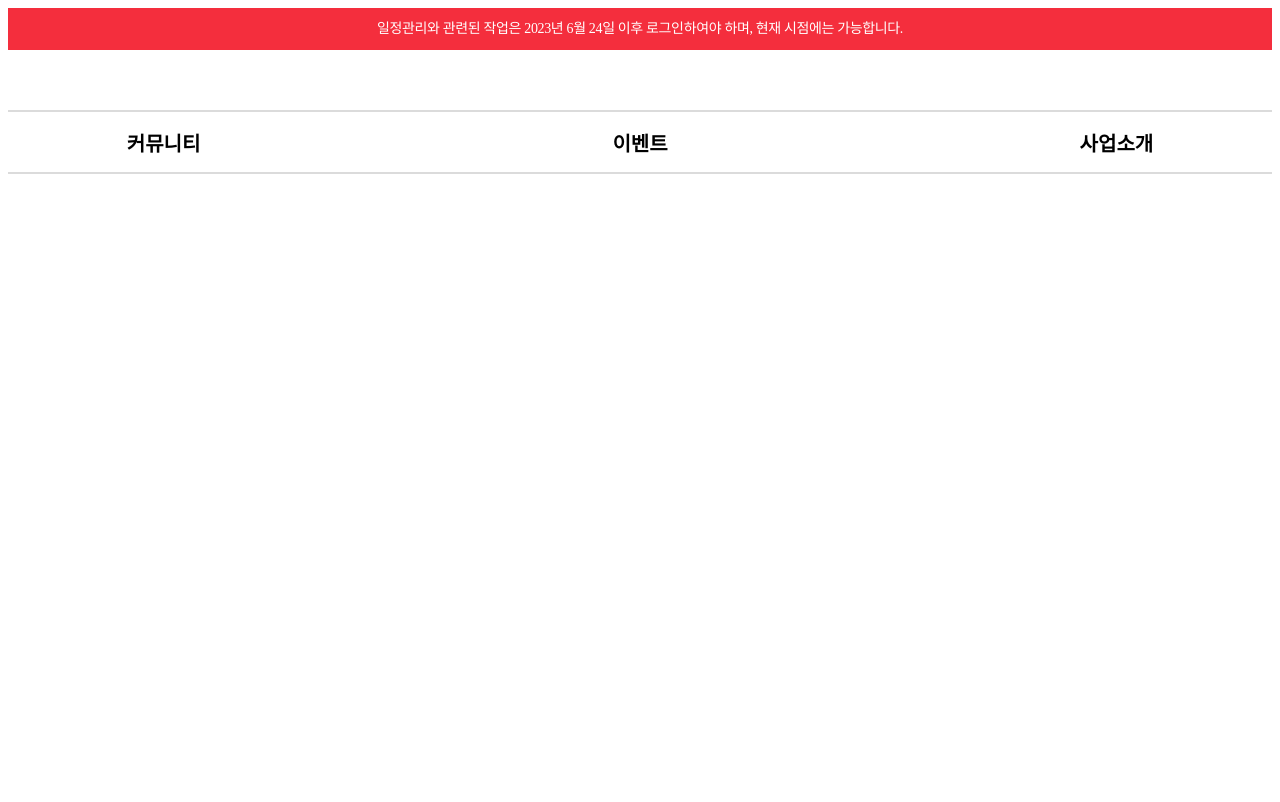
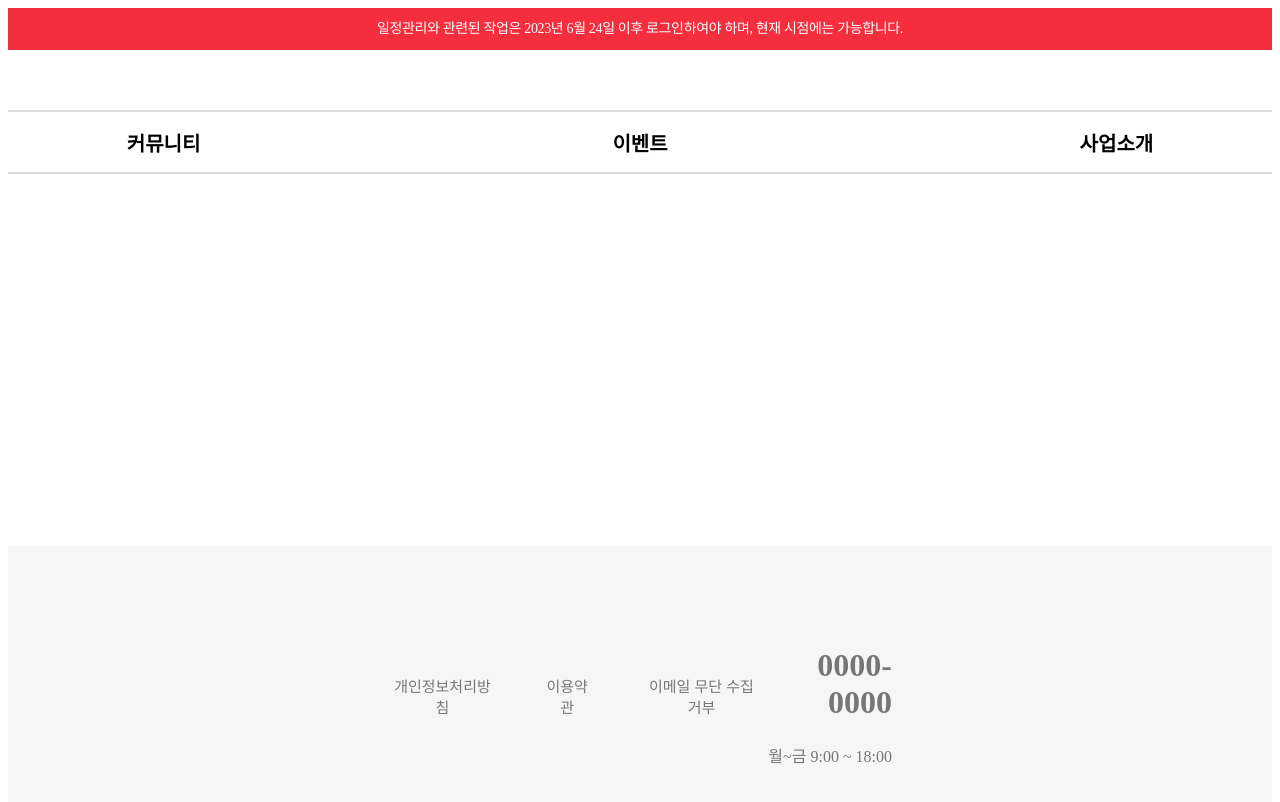
Before and after one commit to Likelion-YeungNam-Univ/12th-gibble-web, a React (Create React App) app in the folder gible/: page / in a window 1280 px wide. Shown: the top 802 px of the page. Built offline with nearby package versions, Linux system fonts and the light colour scheme.

Commit message:
Header, Footer 컴포넌트 작성 완료

```diff
--- a/gible/src/App.js
+++ b/gible/src/App.js
@@ -1,19 +1,38 @@
-import Commentbar from './layouts/header/comment/Commentbar';
-import Loginbar from './layouts/header/login/Loginbar';
-import Navbar from './layouts/header/nav/Navbar';
+import React from 'react';
+import Navigationbar from './layouts/header/Navbar';
 import Footer from './layouts/footer/Footer';
 
+function App() {
+  const appStyle = {
+    display: 'flex',
+    flexDirection: 'column',
+    minHeight: '100vh'
+  };
 
-function App() {
+  const mainContentStyle = {
+    flex: '1'
+  };
+
+
   return (
-    <div ClassName = "Layouts">
-      <Commentbar />
-      <Loginbar />
-      <Navbar />
+    <div style={appStyle}>
+      <div className='Header'>
+        <div>
+          <Navigationbar />
+        </div>
+      </div>
 
-      <Footer />
+      <div style={mainContentStyle}>
+        {/* 메인콘텐즈 넣는 자리 */}
+      </div>
+
+      <div className='Footer'>
+        <Footer />
+      </div>
     </div>
-  )
+  );
+
+
 }
 
 export default App;
--- a/gible/src/layouts/footer/Footer.js
+++ b/gible/src/layouts/footer/Footer.js
@@ -1,19 +1,62 @@
 import React from 'react';
 import styled from 'styled-components';
 
-const Footer = () =>{
-    return(
-        <div className='explain'>
 
-        </div>
-    )
+const Footer = () => {
+    return (
+        <FooterBox>
+            <Explain>
+                <Buttons>
+                    <button>개인정보처리방침</button>
+                    <button>이용약관</button>
+                    <button>이메일 무단 수집거부</button>
+                </Buttons>
+                <Number>
+                    <h1>0000-0000</h1>
+                    <h7>월~금 9:00 ~ 18:00</h7>
+                </Number>
+            </Explain>
+        </FooterBox>
+    );
 }
 
-const explain = styled.div`
 
+const FooterBox = styled.div`
+    background: #F6F6F6;
+    height: 262px;
+`;
+
+const Explain = styled.div`
+    color: #767676;
+    display: flex;
+    justify-content: center;
+    justify-content: space-between;
+    padding: 80px;
+    margin: 0px 300px
 
 `;
 
+const Buttons =styled.div`
+    display: flex;
+    gap : 40px;
+    button {
+
+        background: none;
+        border: none;
+        color: #767676;
+        font-size: 15px;
+        cursor: pointer;
+
+        /*포인터 올릴 시에 밑줄*/
+        &:hover {
+            text-decoration: underline;
+        }
+`;
+
+const Number = styled.div`
+    text-align: right;
+    background: #F6F6F6;
+`;
 
 
-export  default Footer;
+export default Footer;
--- /dev/null
+++ b/gible/src/layouts/header/Navbar.js
@@ -0,0 +1,103 @@
+import React from 'react';
+import styled from 'styled-components';
+
+const Navigationbar = () => {
+    return (
+        <div className='Headers'>
+            <Redbox>
+                <Warning>일정관리와 관련된 작업은 2023년 6월 24일 이후 로그인하여야 하며, 현재 시점에는 가능합니다.</Warning>
+            </Redbox>
+
+            <LoginBox>
+              <StyledBox />
+            </LoginBox>
+
+            <Navigation>
+                <Buttons>
+                    <button>커뮤니티</button>
+                    <button>이벤트</button>
+                    <button>사업소개</button>
+                </Buttons>
+           </Navigation>
+
+        </div>
+
+    );
+}
+
+const Redbox = styled.div`
+    height: 42px;
+    flex-shrink: 0;
+    background: var(--main-color, #F42E3D);
+
+`;
+
+const Warning = styled.div`
+    color: #FFF;
+    font-family: Pretendard;
+    font-size: 14px;
+    font-style: normal;
+    font-weight: 500;
+    line-height: var(--14, 22px); /* 157.143% */
+    letter-spacing: -0.35px;
+    height: 42px;
+    align-content: center;
+    text-align: center;
+
+`;
+
+
+const LoginBox = styled.div`
+    display: flex;
+    justify-content: center;
+    align-items: center;
+`;
+
+const StyledBox = styled.div`
+    height: 60px;
+    flex-shrink: 0;
+    background: #FFF;
+    width: 100%;
+`;
+
+
+
+const Navigation = styled.div`
+    height: 60px;
+    justify-content: center;
+    background-color: white;
+    display: flex;
+    align-items: center;
+
+    /* 위 아래 테두리 */
+    border-top: 2px solid #DBDBDB;
+    border-bottom: 2px solid #DBDBDB;
+`;
+
+const Buttons = styled.div`
+    display: flex;
+    justify-content: center;
+
+    /* 버튼 간격 조절 */
+    gap: 400px;
+
+    button {
+        background: none;
+        border: none;
+        color: black;
+        font-size: 20px;
+        font-weight: 700;
+        cursor: pointer;
+
+        /*포인터 올릴 시에 밑줄*/
+        &:hover {
+            text-decoration: underline;
+        }
+    }
+
+
+`;
+
+
+
+export default Navigationbar;
--- a/gible/src/layouts/header/comment/Commentbar.js
+++ /dev/null
@@ -1,35 +0,0 @@
-import React from 'react';
-import styled from 'styled-components';
-
-const Commentbar = () => {
-    return (
-        <Redbox>
-            <Warning>일정관리와 관련된 작업은 2023년 6월 24일 이후 로그인하여야 하며, 현재 시점에는 가능합니다.</Warning>
-        </Redbox>
-    );
-}
-
-const Redbox = styled.div`
-    height: 42px;
-    flex-shrink: 0;
-    background: var(--main-color, #F42E3D);
-
-
-`;
-
-const Warning = styled.div`
-    color: #FFF;
-    font-family: Pretendard;
-    font-size: 14px;
-    font-style: normal;
-    font-weight: 500;
-    line-height: var(--14, 22px); /* 157.143% */
-    letter-spacing: -0.35px;
-    height: 42px;
-    align-content: center;
-    text-align: center;
-
-`;
-
-
-export default Commentbar;
--- a/gible/src/layouts/header/login/Loginbar.js
+++ /dev/null
@@ -1,25 +0,0 @@
-import React from 'react';
-import styled from 'styled-components';
-
-const Loginbar = () => {
-    return (
-        <LoginBox>
-            <StyledBox />
-        </LoginBox>
-    );
-}
-
-const LoginBox = styled.div`
-    display: flex; /* Flexbox 사용 */
-    justify-content: center; /* 가로 중앙 정렬 (필요에 따라) */
-    align-items: center; /* 세로 중앙 정렬 (필요에 따라) */
-`;
-
-const StyledBox = styled.div`
-    height: 60px;
-    flex-shrink: 0;
-    background: #FFF;
-    width: 100%;
-`;
-
-export default Loginbar;
--- a/gible/src/layouts/header/nav/Navbar.js
+++ /dev/null
@@ -1,58 +0,0 @@
-import React from 'react';
-import styled from 'styled-components';
-
-const Navbar = () => {
-    return (
-        <Navigation>
-            <Buttons>
-                <button>커뮤니티</button>
-                <button>이벤트</button>
-                <button>사업소개</button>
-            </Buttons>
-        </Navigation>
-    );
-}
-
-/* hf-79 라우팅 이동 버튼
-            <button onClick={onClickCommunityButton}>커뮤니티</button>
-            <button onClick={onClickEventeButton}>이벤트</button>
-            <button onClick={onClickInfoButton}>사업소개</button>
-*/
-
-const Navigation = styled.div`
-    height: 60px;
-    justify-content: center;
-    background-color: white;
-    display: flex;
-    align-items: center;
-
-    /* 위 아래 테두리 */
-    border-top: 2px solid #DBDBDB;
-    border-bottom: 2px solid #DBDBDB;
-`;
-
-const Buttons = styled.div`
-    display: flex;
-    justify-content: center;
-
-    /* 버튼 간격 조절 */
-    gap: 400px;
-
-    button {
-        background: none;
-        border: none;
-        color: black;
-        font-size: 20px;
-        font-weight: 700;
-        cursor: pointer;
-
-        /*포인터 올릴 시에 밑줄*/
-        &:hover {
-            text-decoration: underline;
-        }
-    }
-
-
-`;
-
-export  default Navbar;
```
